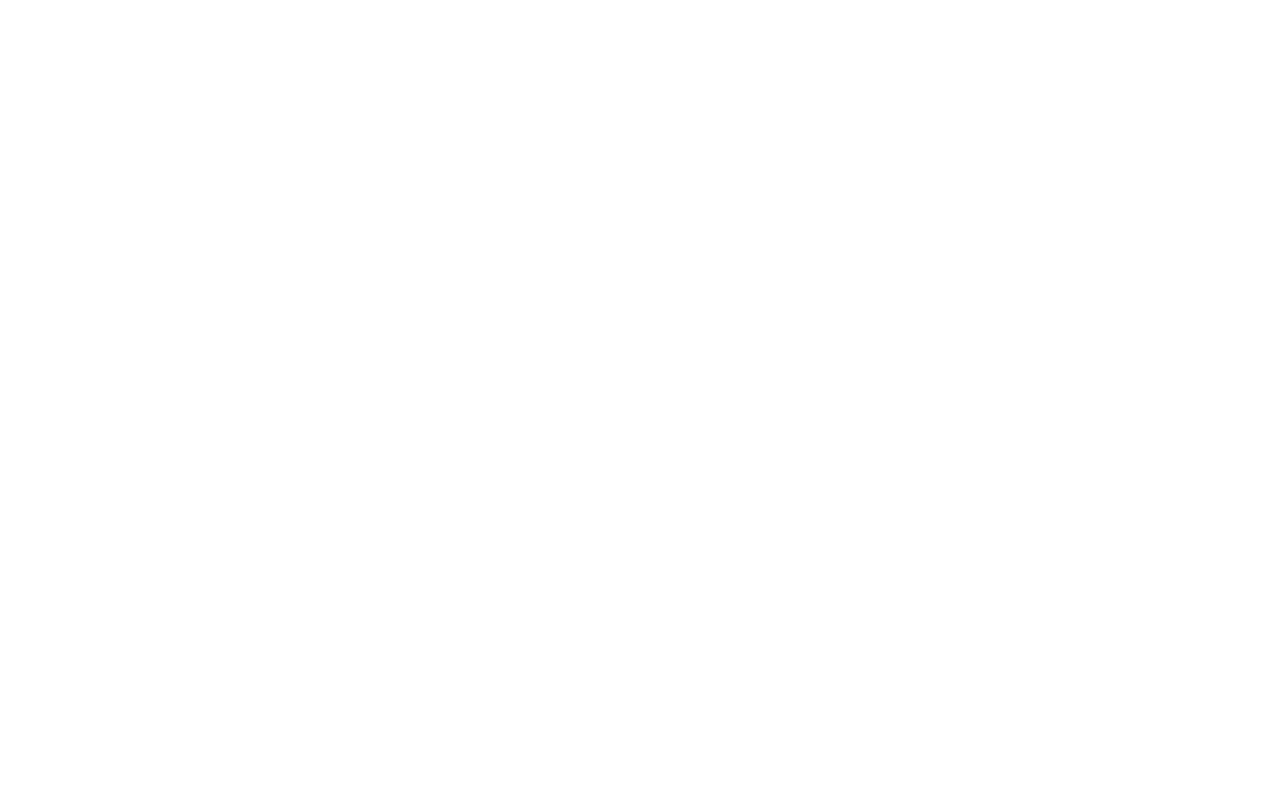
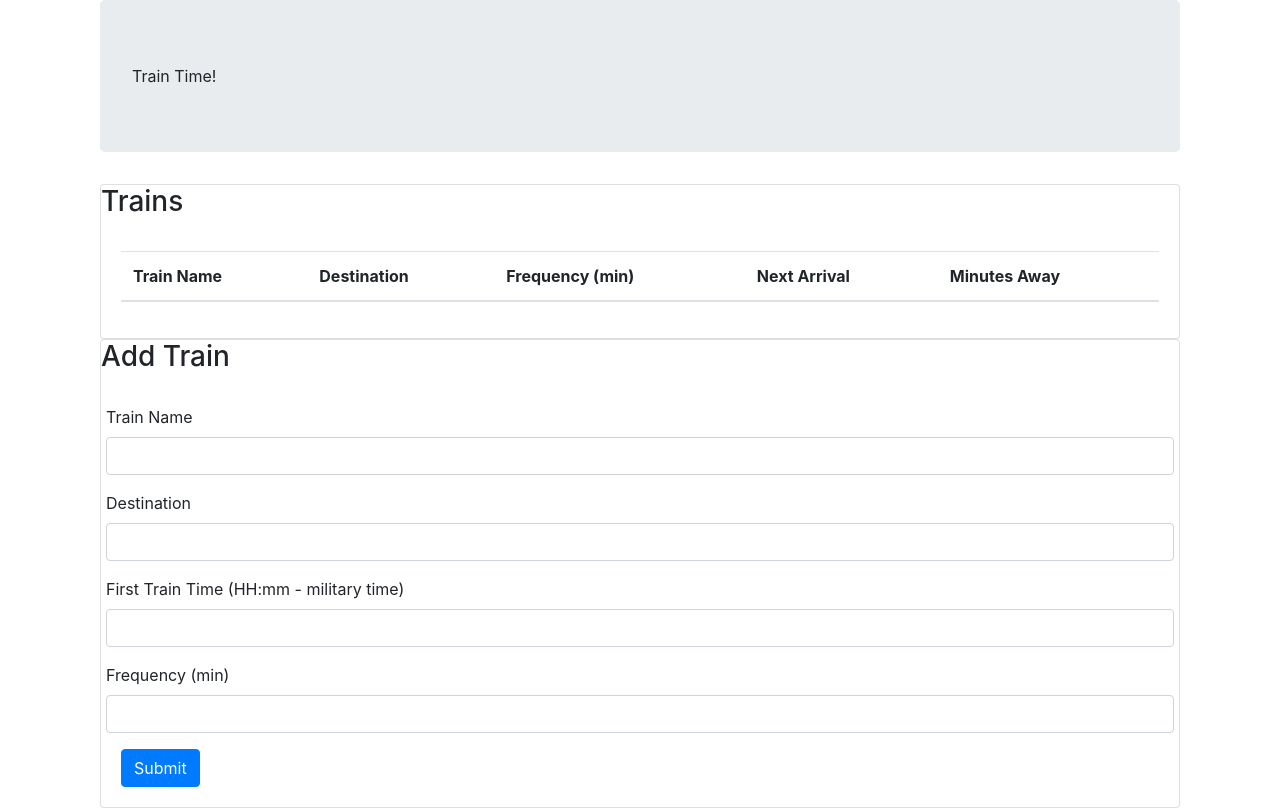
Before and after one commit to mitchell-brooks/train-time, a plain HTML site: page index.html in a window 1280 px wide. Drawn offline with nearby package versions, Linux system fonts and the light colour scheme.

Commit message:
html structured

```diff
--- a/index.html
+++ b/index.html
@@ -11,6 +11,61 @@
 
 </head>
 <body>
+  <div class="container">
+    <div class="col-lg-12 col-md-12 col-xl-12 col-sm-12">
+        <div class="jumbotron">
+          Train Time!
+          </div>
+        <!-- <div class="row"> -->
+          <div class="card card-primary">
+              <div class="card-heading">
+                <h3 class="card-title">Trains</h3>
+              </div>
+            <div class="card-body">
+              <table class="table table-hover" id="trains-table">
+                <thead>
+                  <tr>
+                    <th>Train Name</th>
+                    <th>Destination</th>
+                    <th>Frequency (min)</th>
+                    <th>Next Arrival</th>
+                    <th>Minutes Away</th>
+                    </tr>
+                  </thead>
+                <tbody>
+
+                  </tbody>
+                </table>
+              </div>
+            </div>
+          <!-- </div> -->
+        <!-- <div class="row"> -->
+          <div class="card card-primary">
+            <div class="card-heading">
+              <h3 class="card-title">Add Train</h3>
+              </div>
+            <div class="card-body">
+              <form>
+                <div class="form-group row">
+                  <label for="train-name-input">Train Name</label>
+                  <input type="text" class="form-control" id="train-name-input">
+                  </div>
+                <div class="form-group row"><label for="destination-input">Destination</label><input class="form-control" id="destination-input" type="text">
+                  </div>
+                <div class="form-group row"><label for="start-time-input">First Train Time (HH:mm - military time)</label><input class="form-control" id="start-time-input" type="text">
+                  </div>
+                <div class="form-group row"><label for="frequency-input">Frequency (min)</label><input class="form-control" id="role-input" type="text">
+                  </div>
+                <button class="btn btn-primary" id="add-train-btn" type="submit">Submit</button>
+                </form>
+              </div>
+            </div>
+          <!-- </div> -->
+        </div>
+      </div>
+
+
+
 
 
   <script src="https://ajax.googleapis.com/ajax/libs/jquery/3.3.1/jquery.min.js"></script>
```
